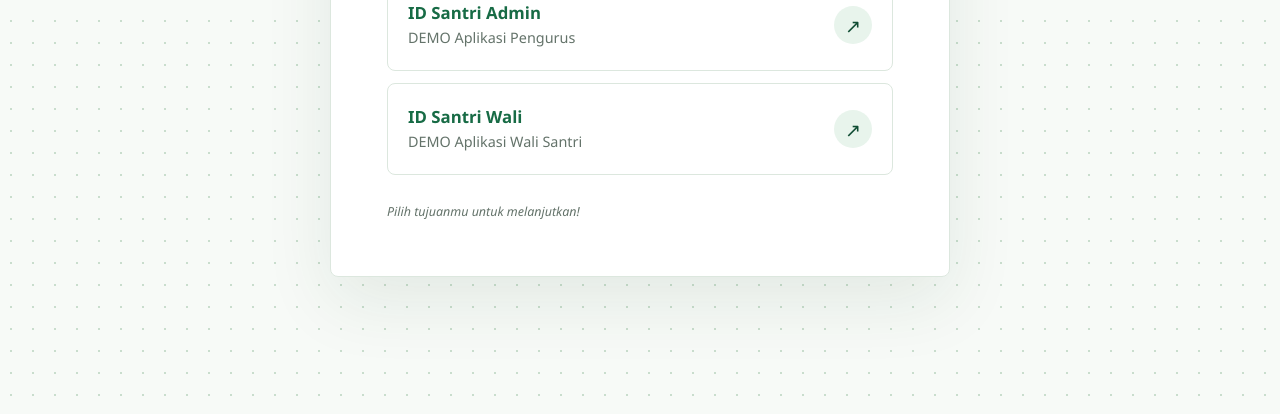
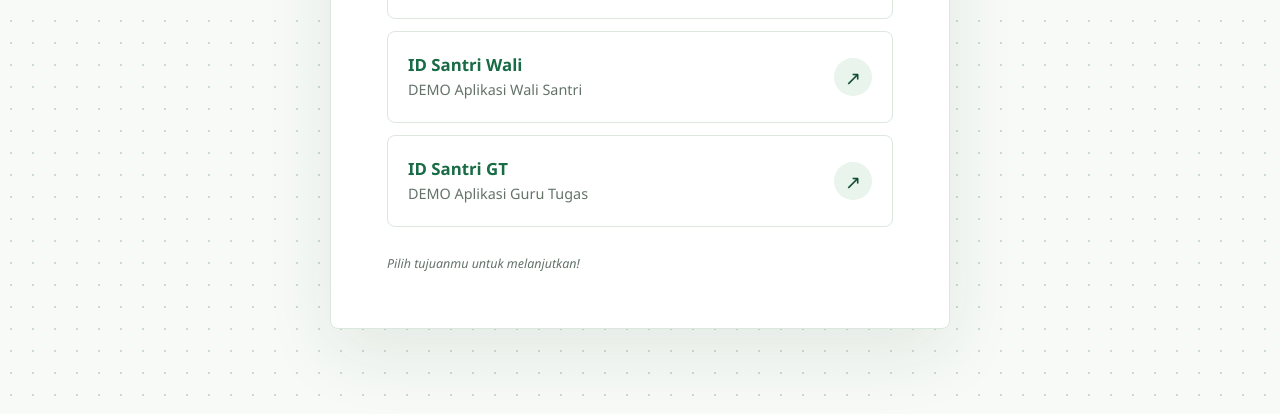
Before and after one commit to id-santri/landingpage-demo, a plain HTML site: page index.html in a window 1280 px wide. Shown: the part 386-800 px from the top of the page. Drawn offline with Linux system fonts and the light colour scheme.

Commit message:
Add ID Santri GT app link to index.html
Added a new app link for ID Santri GT with details.

```diff
--- a/index.html
+++ b/index.html
@@ -194,6 +194,7 @@
         <p class="intro">Pilih aplikasi demo yang ingin kamu buka.</p>
 
         <ul class="app-list">
+          <!-- Admin -->
           <li class="app-item">
             <a
               class="app-link"
@@ -208,6 +209,7 @@
               <span class="app-arrow" aria-hidden="true">&#8599;</span>
             </a>
           </li>
+          <!-- Wali -->
           <li class="app-item">
             <a
               class="app-link"
@@ -222,6 +224,21 @@
               <span class="app-arrow" aria-hidden="true">&#8599;</span>
             </a>
           </li>
+          <!-- GT -->
+          <li class="app-item">
+            <a
+              class="app-link"
+              href="https://idsantri-gt.netlify.app"
+              target="_blank"
+              rel="noopener noreferrer"
+            >
+              <span class="app-details">
+                <span class="app-name">ID Santri GT</span>
+                <span class="app-caption">DEMO Aplikasi Guru Tugas</span>
+              </span>
+              <span class="app-arrow" aria-hidden="true">&#8599;</span>
+            </a>
+          </li>
         </ul>
 
         <p class="footer"><em>Pilih tujuanmu untuk melanjutkan!</em></p>
```
